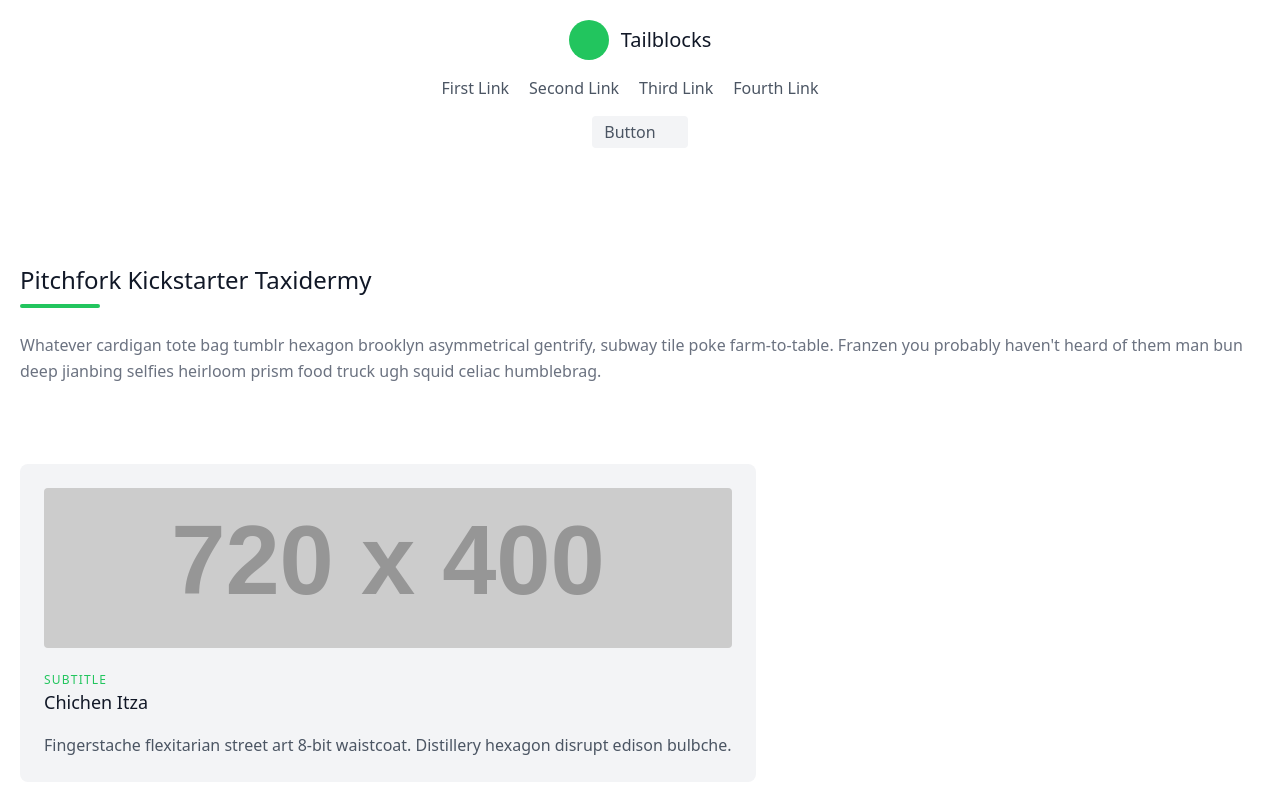
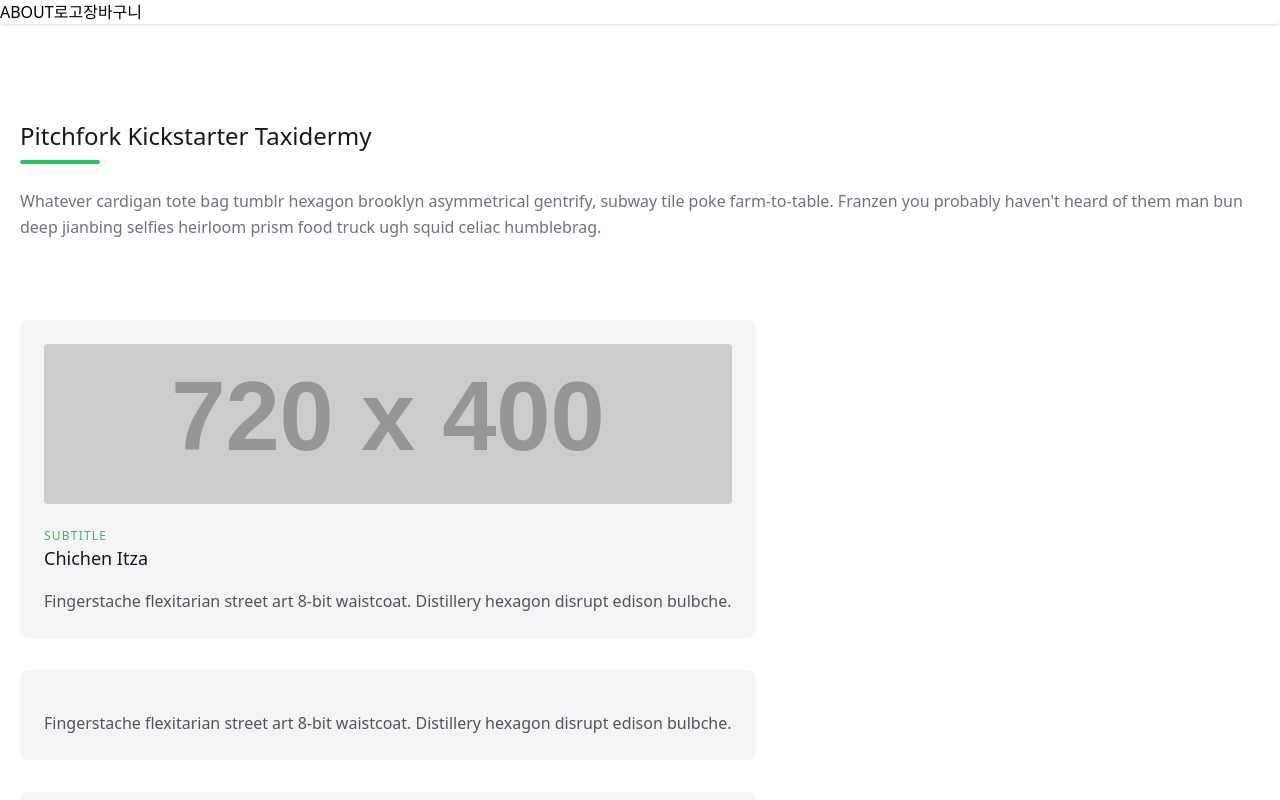
Before and after one commit to EthanJcoding/sprint_shopping-mall, a Next.js app in the folder client/: page / in a window 1280 px wide. Shown: the top 800 px of the page. Built offline with nearby package versions, Linux system fonts and the light colour scheme; no server answers; the database is empty.

Commit message:
feat: @commons 파일추가

```diff
--- /dev/null
+++ b/client/components/@commons/Header/Header_bar.tsx
@@ -0,0 +1,15 @@
+function Header() {
+    return (
+      <div className="bg-white shadow rounded flex justify-content: space-around">
+        <h1>
+          ABOUT
+        </h1>
+        <button>로고</button>
+        <h1>
+            장바구니
+        </h1>
+      </div>
+    );
+  }
+
+  export default Header;
--- a/client/components/Layout/Header.tsx
+++ b/client/components/Layout/Header.tsx
@@ -11,7 +11,7 @@ const Header = () => {
           >
             <path d="M12 2L2 7l10 5 10-5-10-5zM2 17l10 5 10-5M2 12l10 5 10-5"></path>
           </svg>
-          <span className="ml-3 text-xl">Tailblocks</span>
+          <span className="ml-3 text-xl">Tailbl</span>
         </a>
         <nav className="md:mr-auto md:ml-4 md:py-1 md:pl-4 md:border-l md:border-gray-400	flex flex-wrap items-center text-base justify-center">
           <a className="mr-5 hover:text-gray-900">First Link</a>
--- a/client/components/Layout/Layout.tsx
+++ b/client/components/Layout/Layout.tsx
@@ -1,4 +1,5 @@
-import Header from "./Header";
+// import Header from "./Header";
+import Header from "../@commons/Header/Header_bar";
 import Footer from "./Footer";
 
 const Layout = ({ children }: any) => {
```
